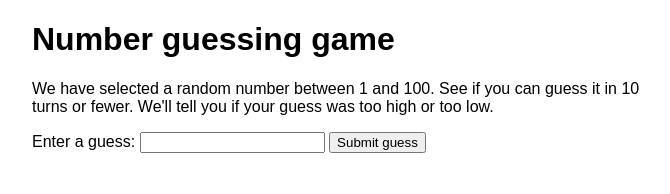
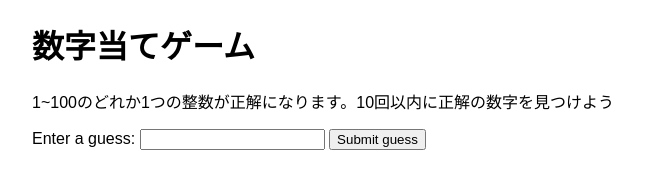
Before and after one commit to kenjikatooo/js-tutorial, a plain HTML site: page number-guessing-game/start.html in a window 1280 px wide. Shown: the whole page, without its empty margins (288-958 px from the left). Drawn offline with Linux system fonts and the light colour scheme.

Commit message:
👍 add description

```diff
--- a/number-guessing-game/start.html
+++ b/number-guessing-game/start.html
@@ -25,9 +25,9 @@
   </head>
 
   <body>
-    <h1>Number guessing game</h1>
+    <h1>数字当てゲーム</h1>
 
-    <p>We have selected a random number between 1 and 100. See if you can guess it in 10 turns or fewer. We'll tell you if your guess was too high or too low.</p>
+    <p>1~100のどれか1つの整数が正解になります。10回以内に正解の数字を見つけよう</p>
 
     <div class="form">
       <label for="guessField">Enter a guess: </label><input type="text" id="guessField" class="guessField">
```
